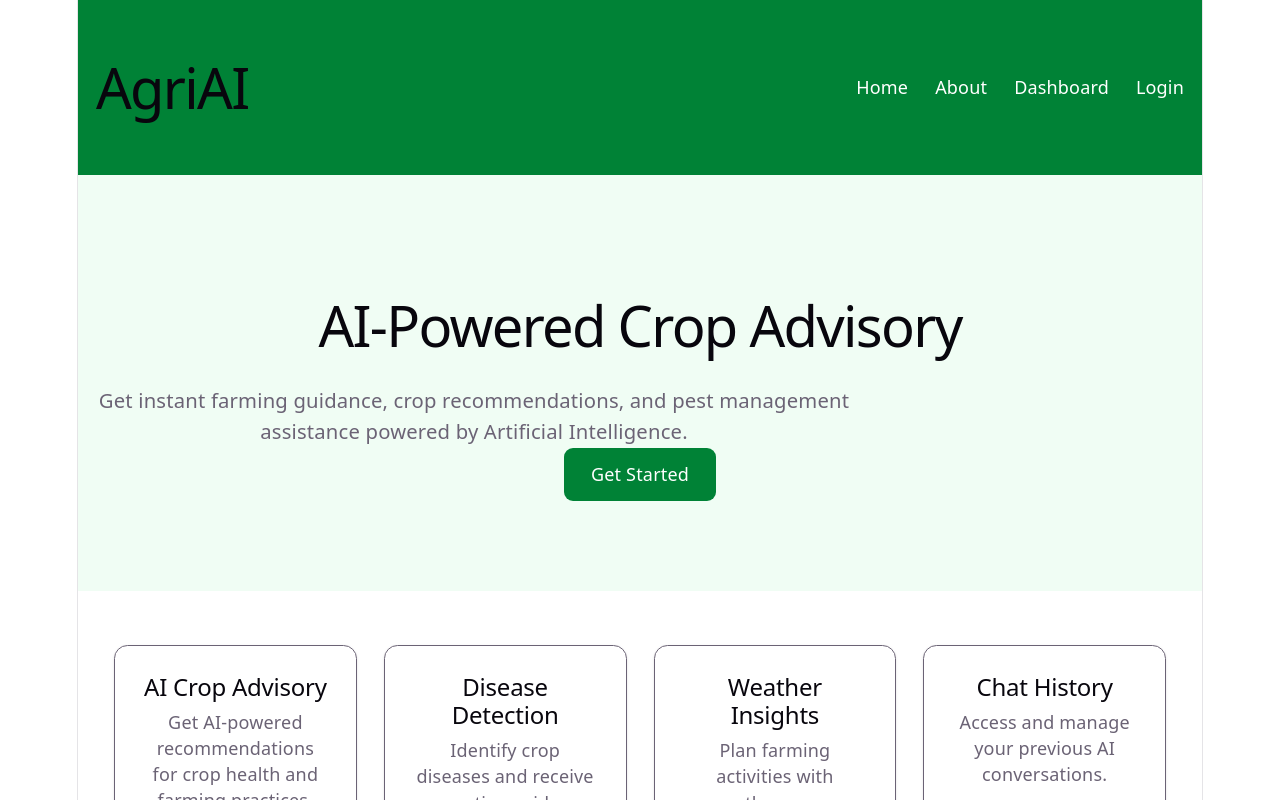
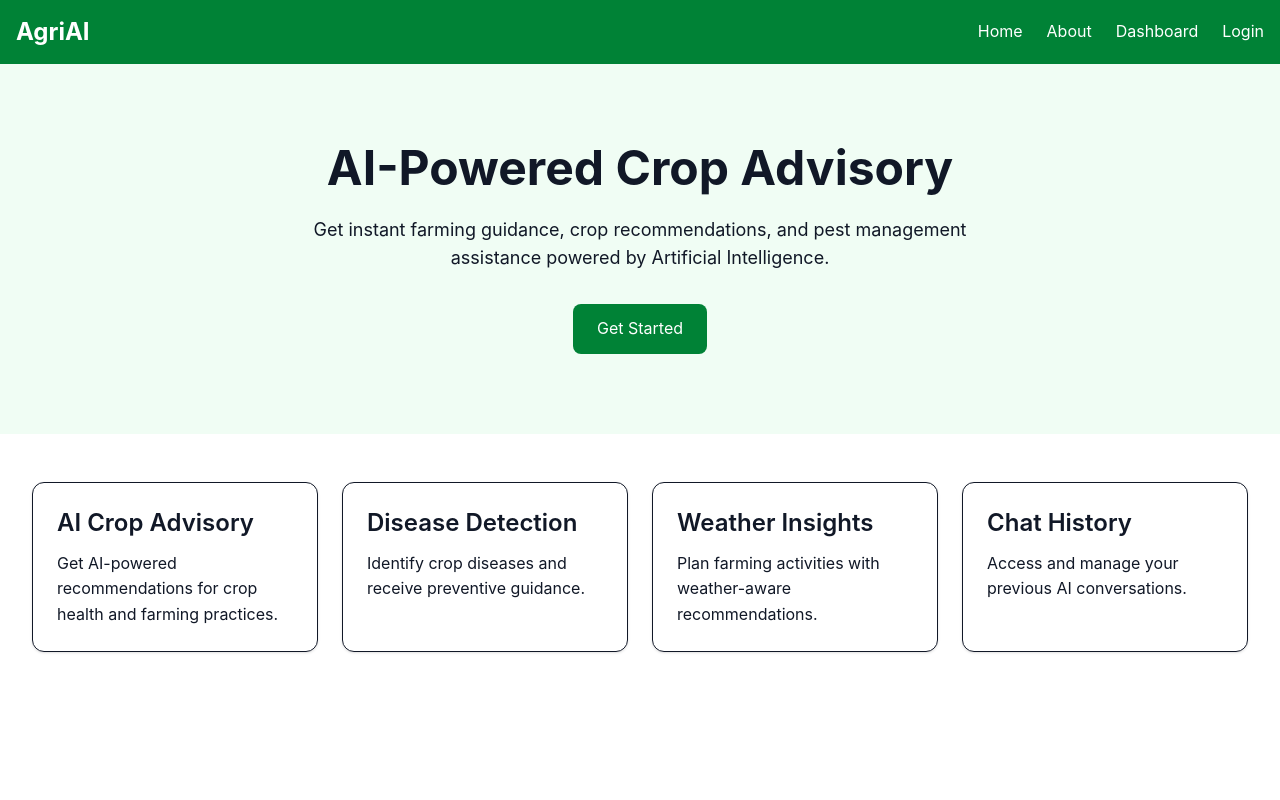
Before and after one commit to anvi-sha675/AgriAI-Advisory-System, a React (Vite) app in the folder client/: page / in a window 1280 px wide. Shown: the top 800 px of the page. Built offline with nearby package versions, Linux system fonts and the light colour scheme.

Commit message:
update: index.css file for required additional style adjustments

```diff
--- a/client/src/index.css
+++ b/client/src/index.css
@@ -1,112 +1,39 @@
 @import "tailwindcss";
-:root {
-  --text: #6b6375;
-  --text-h: #08060d;
-  --bg: #fff;
-  --border: #e5e4e7;
-  --code-bg: #f4f3ec;
-  --accent: #aa3bff;
-  --accent-bg: rgba(170, 59, 255, 0.1);
-  --accent-border: rgba(170, 59, 255, 0.5);
-  --social-bg: rgba(244, 243, 236, 0.5);
-  --shadow:
-    rgba(0, 0, 0, 0.1) 0 10px 15px -3px, rgba(0, 0, 0, 0.05) 0 4px 6px -2px;
 
-  --sans: system-ui, 'Segoe UI', Roboto, sans-serif;
-  --heading: system-ui, 'Segoe UI', Roboto, sans-serif;
-  --mono: ui-monospace, Consolas, monospace;
-
-  font: 18px/145% var(--sans);
-  letter-spacing: 0.18px;
-  color-scheme: light dark;
-  color: var(--text);
-  background: var(--bg);
-  font-synthesis: none;
-  text-rendering: optimizeLegibility;
-  -webkit-font-smoothing: antialiased;
-  -moz-osx-font-smoothing: grayscale;
-
-  @media (max-width: 1024px) {
-    font-size: 16px;
-  }
+*,
+*::before,
+*::after {
+  box-sizing: border-box;
 }
 
-@media (prefers-color-scheme: dark) {
-  :root {
-    --text: #9ca3af;
-    --text-h: #f3f4f6;
-    --bg: #16171d;
-    --border: #2e303a;
-    --code-bg: #1f2028;
-    --accent: #c084fc;
-    --accent-bg: rgba(192, 132, 252, 0.15);
-    --accent-border: rgba(192, 132, 252, 0.5);
-    --social-bg: rgba(47, 48, 58, 0.5);
-    --shadow:
-      rgba(0, 0, 0, 0.4) 0 10px 15px -3px, rgba(0, 0, 0, 0.25) 0 4px 6px -2px;
-  }
-
-  #social .button-icon {
-    filter: invert(1) brightness(2);
-  }
+html,
+body,
+#root {
+  width: 100%;
+  min-height: 100vh;
+  margin: 0;
+  padding: 0;
 }
 
 body {
-  margin: 0;
+  overflow-x: hidden;
+  font-family: Inter, system-ui, -apple-system, BlinkMacSystemFont,
+    "Segoe UI", sans-serif;
+  background-color: #ffffff;
+  color: #111827;
+  line-height: 1.6;
 }
 
-#root {
-  width: 1126px;
-  max-width: 100%;
-  margin: 0 auto;
-  text-align: center;
-  border-inline: 1px solid var(--border);
-  min-height: 100svh;
-  display: flex;
-  flex-direction: column;
-  box-sizing: border-box;
+a {
+  text-decoration: none;
+  color: inherit;
 }
 
-h1,
-h2 {
-  font-family: var(--heading);
-  font-weight: 500;
-  color: var(--text-h);
+button {
+  cursor: pointer;
 }
 
-h1 {
-  font-size: 56px;
-  letter-spacing: -1.68px;
-  margin: 32px 0;
-  @media (max-width: 1024px) {
-    font-size: 36px;
-    margin: 20px 0;
-  }
+img {
+  max-width: 100%;
+  display: block;
 }
-h2 {
-  font-size: 24px;
-  line-height: 118%;
-  letter-spacing: -0.24px;
-  margin: 0 0 8px;
-  @media (max-width: 1024px) {
-    font-size: 20px;
-  }
-}
-p {
-  margin: 0;
-}
-
-code,
-.counter {
-  font-family: var(--mono);
-  display: inline-flex;
-  border-radius: 4px;
-  color: var(--text-h);
-}
-
-code {
-  font-size: 15px;
-  line-height: 135%;
-  padding: 4px 8px;
-  background: var(--code-bg);
-}
```
